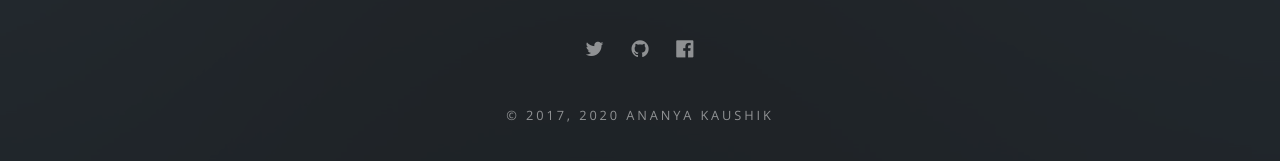
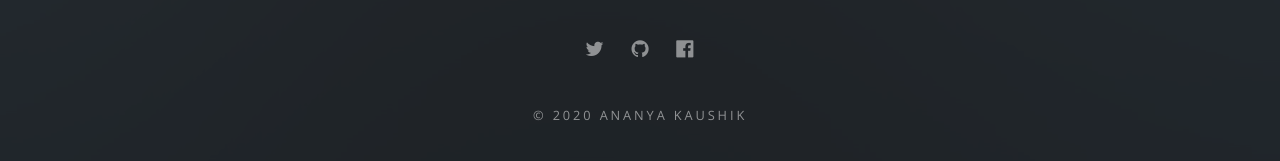
Before and after one commit to ananyakaushik48/ananyakaushik48.github.io, a Jekyll site: the page built from index.html, in a window 1280 px wide and 900 px high, scrolled down 3484 px. Shown: the part 682-843 px from the top of the window. Built offline with Jekyll 4.4.1, drawn with Linux system fonts in a browser that asks for light colours.

Commit message:
Update _config.yml

```diff
--- a/_config.yml
+++ b/_config.yml
@@ -6,7 +6,7 @@
 description: |
   Hi, welcome to my website.
 owner: Ananya Kaushik # or company name
-first_published: 2017 # if migrating another site, the year of your first publish
+first_published: 2020 # if migrating another site, the year of your first publish
 email: ananyakaushik48@gmail.com
 baseurl: "" # the subpath of your site, e.g. /blog
 url: "http://ananyakaushik48.github.io" # the base hostname & protocol for your site
```
